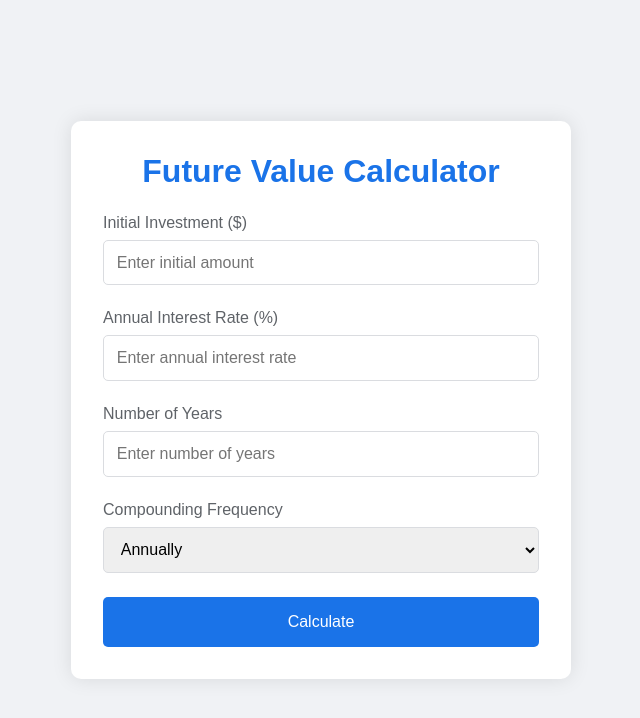
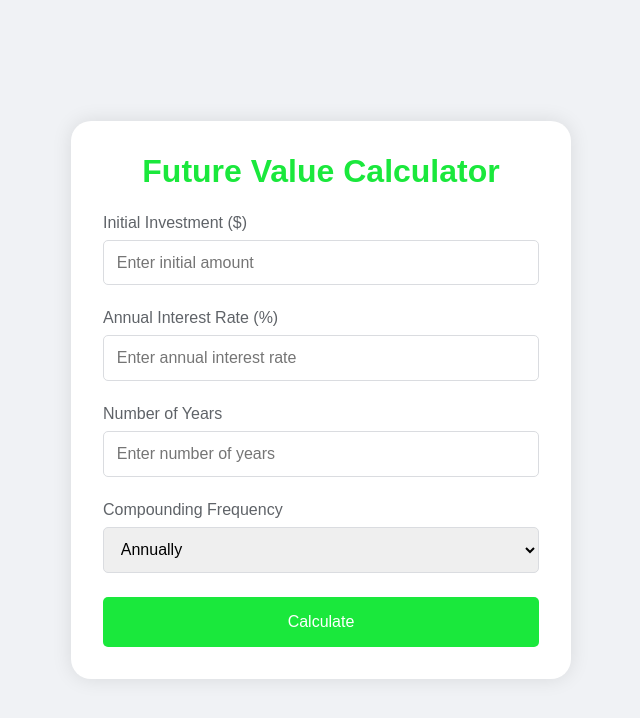
Before and after one commit to Hazem-El-Qatry/compound-future-vale-of-money-calculator, a plain HTML site: page index.html in a window 1280 px wide. Shown: the whole page, without its empty margins (319-959 px from the left). Drawn offline with Linux system fonts and the light colour scheme.

Commit message:
Add files via upload

```diff
--- a/style.css
+++ b/style.css
@@ -16,14 +16,18 @@ body {
 .calculator-container {
   background-color: white;
   padding: 2rem;
-  border-radius: 10px;
   box-shadow: 0 0 20px rgba(0, 0, 0, 0.1);
   width: 100%;
   max-width: 500px;
+  border-radius: 20px;
+  -webkit-border-radius: 20px;
+  -moz-border-radius: 20px;
+  -ms-border-radius: 20px;
+  -o-border-radius: 20px;
 }
 
 h1 {
-  color: #1a73e8;
+  color: #1ae83c;
   margin-bottom: 1.5rem;
   text-align: center;
 }
@@ -48,7 +52,7 @@ select {
 }
 
 button {
-  background-color: #1a73e8;
+  background-color: #1ae83c;
   color: white;
   border: none;
   padding: 1rem 2rem;
@@ -60,7 +64,7 @@ button {
 }
 
 button:hover {
-  background-color: #1557b0;
+  background-color: #10c12d;
 }
 
 #result {
```
